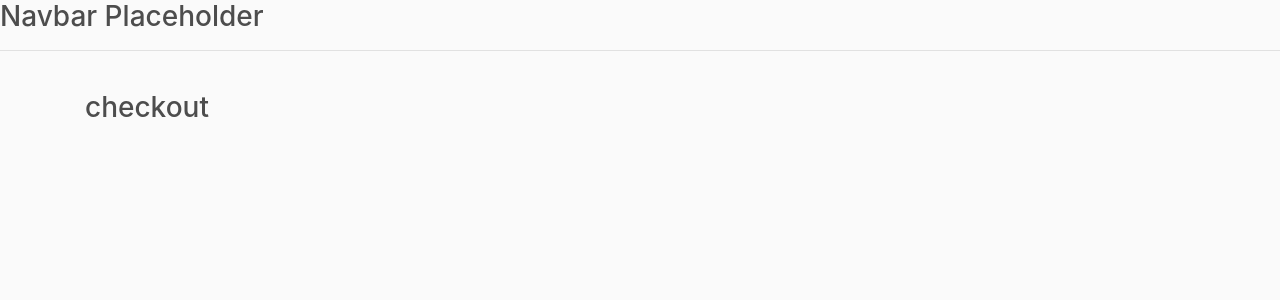
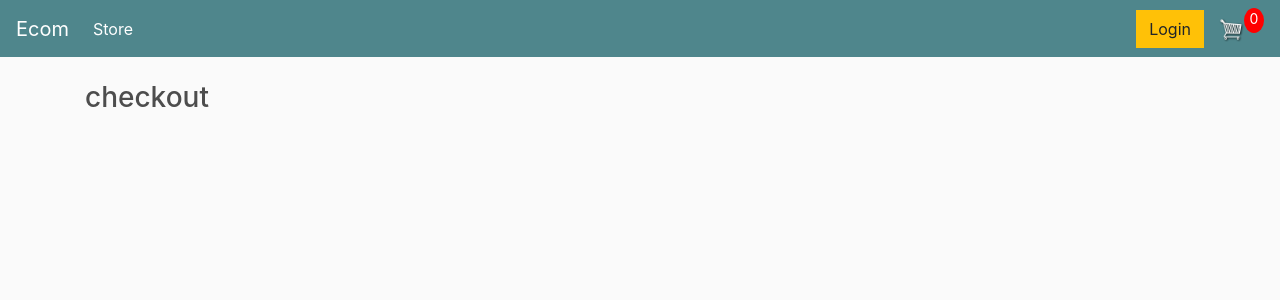
Before and after one commit to Adarsh00077/E-commerce-site, a Django app: page /checkout/ in a window 1280 px wide. Shown: the top 300 px of the page. Run offline with Django 3.2, Linux system fonts and the light colour scheme; some libraries are stand-ins or nearby versions.

Commit message:
main.html

```diff
--- a/ecommerce/store/templates/store/main.html
+++ b/ecommerce/store/templates/store/main.html
@@ -3,13 +3,39 @@
 <html>
 <head>
 	<title>Ecom</title>
-    <meta name="viewport" content="width=device-width,initial-scale=1,maximum-scale=1,minimum-scale=1"/>
+
+	<meta name="viewport" content="width=device-width, initial-scale=1, maximum-scale=1, minimum-scale=1" />
+
 	<link rel="stylesheet" href="https://stackpath.bootstrapcdn.com/bootstrap/4.4.1/css/bootstrap.min.css" integrity="sha384-Vkoo8x4CGsO3+Hhxv8T/Q5PaXtkKtu6ug5TOeNV6gBiFeWPGFN9MuhOf23Q9Ifjh" crossorigin="anonymous">
+
 	<link rel="stylesheet" type="text/css" href="{% static 'css/main.css' %}">
+
 </head>
 <body>
-<h3>Navbar Placeholder</h3>
-        <hr>
+
+	<nav class="navbar navbar-expand-lg navbar-dark bg-dark">
+	  <a class="navbar-brand" href="{% url 'store' %}">Ecom</a>
+	  <button class="navbar-toggler" type="button" data-toggle="collapse" data-target="#navbarSupportedContent" aria-controls="navbarSupportedContent" aria-expanded="false" aria-label="Toggle navigation">
+	    <span class="navbar-toggler-icon"></span>
+	  </button>
+
+	  <div class="collapse navbar-collapse" id="navbarSupportedContent">
+	    <ul class="navbar-nav mr-auto">
+	      <li class="nav-item active">
+	        <a class="nav-link" href="{% url 'store' %}">Store <span class="sr-only">(current)</span></a>
+	      </li>
+              </ul>
+	    <div class="form-inline my-2 my-lg-0">
+	     	<a href="#"class="btn btn-warning">Login</a>
+
+	     	<a href="{% url 'cart' %}">
+	    		<img  id="cart-icon" src="{% static 'images/cart.png' %}">
+	    	</a>
+	    	<p id="cart-total">0</p>
+
+	    </div>
+	  </div>
+	</nav>
 
      <div class="container">
             <br>
@@ -20,11 +46,11 @@
          </div>
 
 
-  <script src="https://code.jquery.com/jquery-3.4.1.slim.min.js" integrity="sha384-J6qa4849blE2+poT4WnyKhv5vZF5SrPo0iEjwBvKU7imGFAV0wwj1yYfoRSJoZ+n" crossorigin="anonymous"></script>
+	<script src="https://code.jquery.com/jquery-3.4.1.slim.min.js" integrity="sha384-
+            J6qa4849blE2+poT4WnyKhv5vZF5SrPo0iEjwBvKU7imGFAV0wwj1yYfoRSJoZ+n" crossorigin="anonymous"></script>
 
 	<script src="https://cdn.jsdelivr.net/npm/popper.js@1.16.0/dist/umd/popper.min.js" integrity="sha384-Q6E9RHvbIyZFJoft+2mJbHaEWldlvI9IOYy5n3zV9zzTtmI3UksdQRVvoxMfooAo" crossorigin="anonymous"></script>
 
 	<script src="https://stackpath.bootstrapcdn.com/bootstrap/4.4.1/js/bootstrap.min.js" integrity="sha384-wfSDF2E50Y2D1uUdj0O3uMBJnjuUD4Ih7YwaYd1iqfktj0Uod8GCExl3Og8ifwB6" crossorigin="anonymous"></script>
-
 </body>
 </html>
```
Lines whose indentation alone changed are shown as unchanged.
